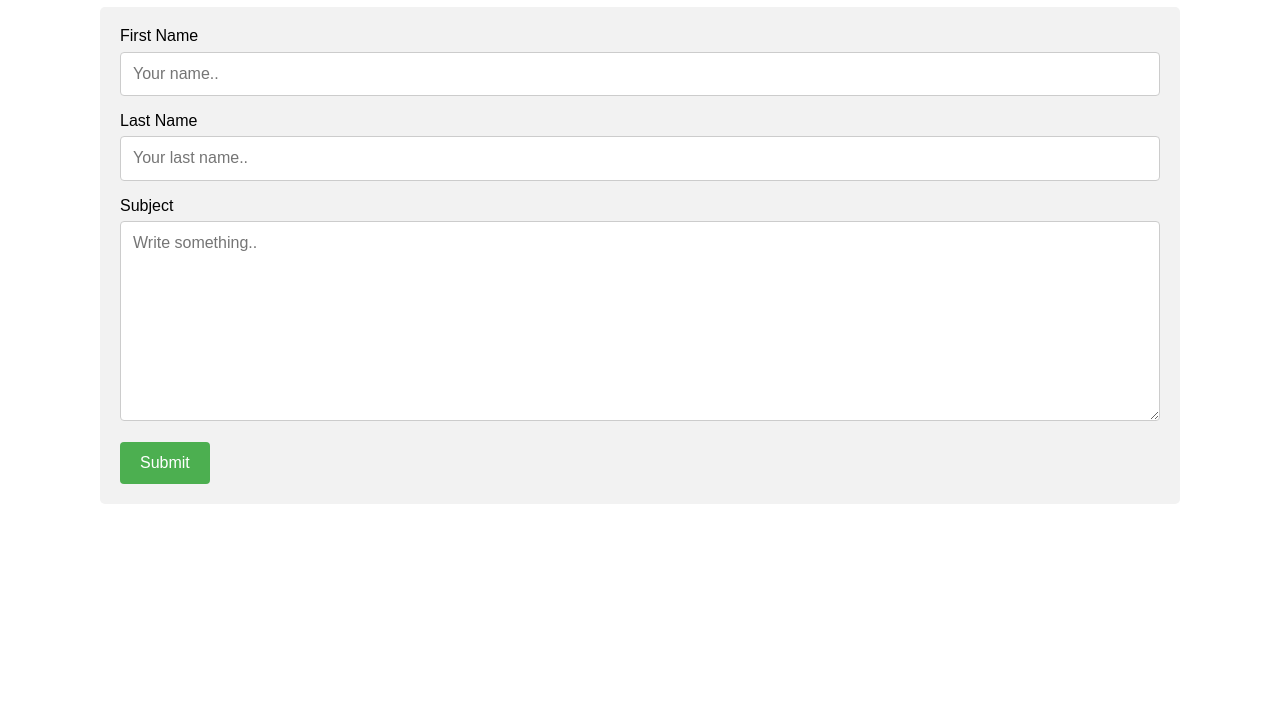
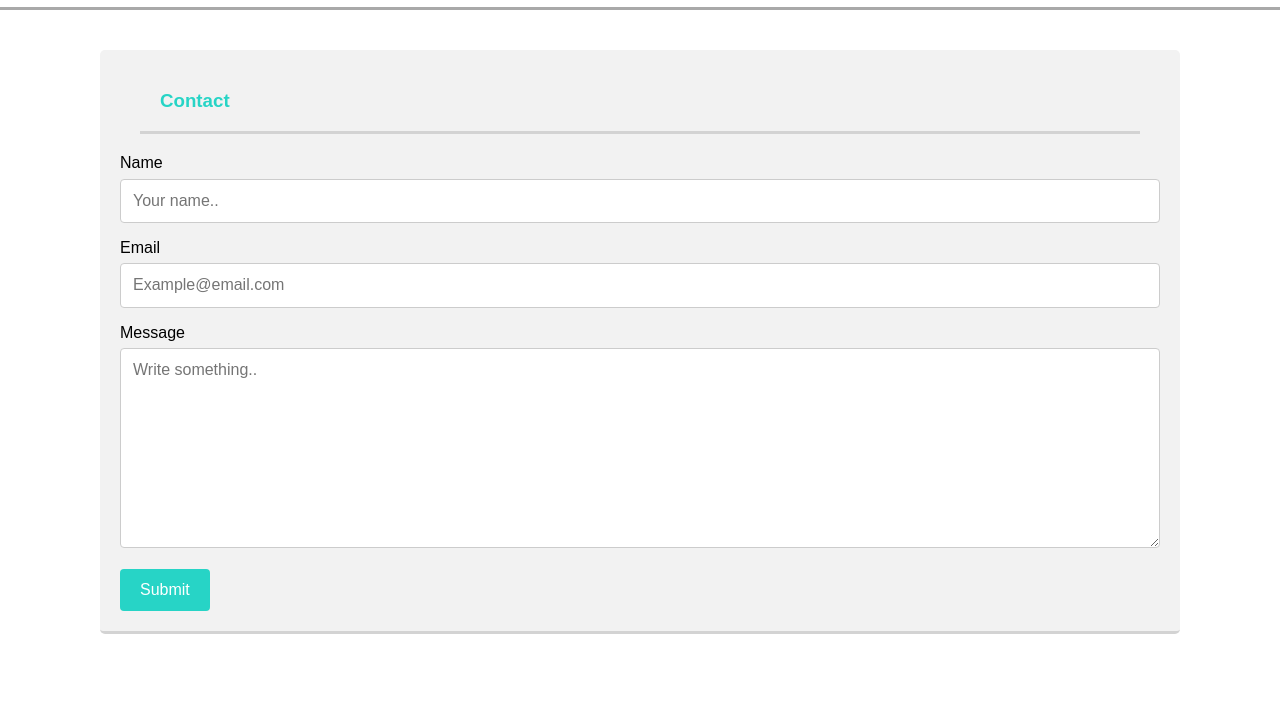
Before and after one commit to gkdv/portfolio, a plain HTML site: page contact.html in a window 1280 px wide. Shown: the part 73-800 px from the top of the page. Drawn offline with Linux system fonts and the light colour scheme.

Commit message:
contact page updated

```diff
--- a/assets/css/style.css
+++ b/assets/css/style.css
@@ -85,7 +85,7 @@ input[type=text], select, textarea {
 }
 
 input[type=submit] {
-  background-color: #4CAF50;
+  background-color: rgb(39, 212, 198);
   color: white;
   padding: 12px 20px;
   border: none;
@@ -94,11 +94,24 @@ input[type=submit] {
 }
 
 input[type=submit]:hover {
-  background-color: #45a049;
+  background-color: #rgb(39, 212, 198);
 }
 
-.container {
+.containerContact {
+  border-style: none none solid none;
+  border-color: lightgrey;
+  background-color: white;
+  margin: 40px 100px;
   border-radius: 5px;
   background-color: #f2f2f2;
   padding: 20px;
 }
+.containerHeader{
+    border-style: none none solid none;
+    border-color: lightgrey;
+    margin: 20px;
+    color: rgb(39, 212, 198);
+}
+#containerHeaderText{
+    margin: 20px;
+}
--- a/contact.html
+++ b/contact.html
@@ -11,18 +11,27 @@
 </head>
 
 <body>
+    <nav>
+        <h1>Garrett Krage</h1>
+        <section class="tab">
+            <div id="tabItems">
+                <a class="item" href="index.html">About</a>
+                <a class="item" href="portfolio.html">Portfolio</a>
+                <a class="item" href="contact.html">Contact</a>
+            </div>
+        </section>
+    </nav>
 
-    <h3>Contact Form</h3>
-
-    <div class="container">
+    <div class="containerContact">
+            <h3 class="containerHeader"><div id="containerHeaderText">Contact</div></h3>
         <form action="/action_page.php">
-            <label for="fname">First Name</label>
+            <label for="fname">Name</label>
             <input type="text" id="fname" name="firstname" placeholder="Your name..">
 
-            <label for="lname">Last Name</label>
-            <input type="text" id="lname" name="lastname" placeholder="Your last name..">
+            <label for="Email">Email</label>
+            <input type="text" id="Email" name="Email" placeholder="Example@email.com">
 
-            <label for="subject">Subject</label>
+            <label for="subject">Message</label>
             <textarea id="subject" name="subject" placeholder="Write something.." style="height:200px"></textarea>
 
             <input type="submit" value="Submit">
```
